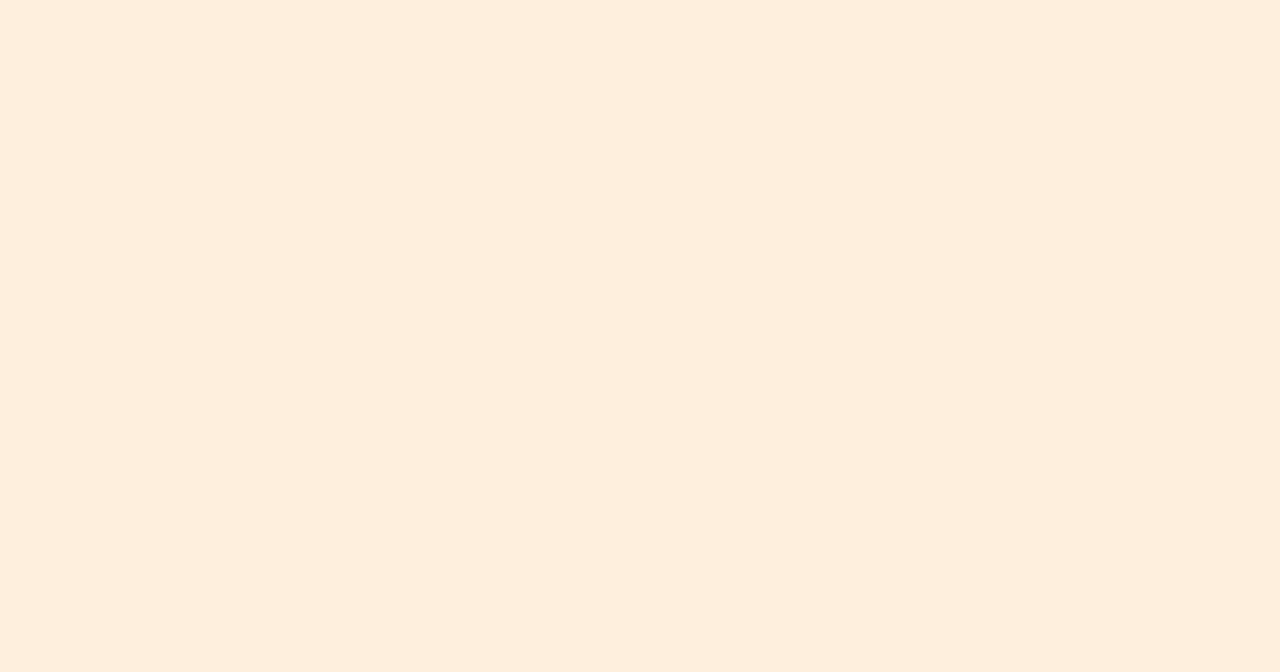
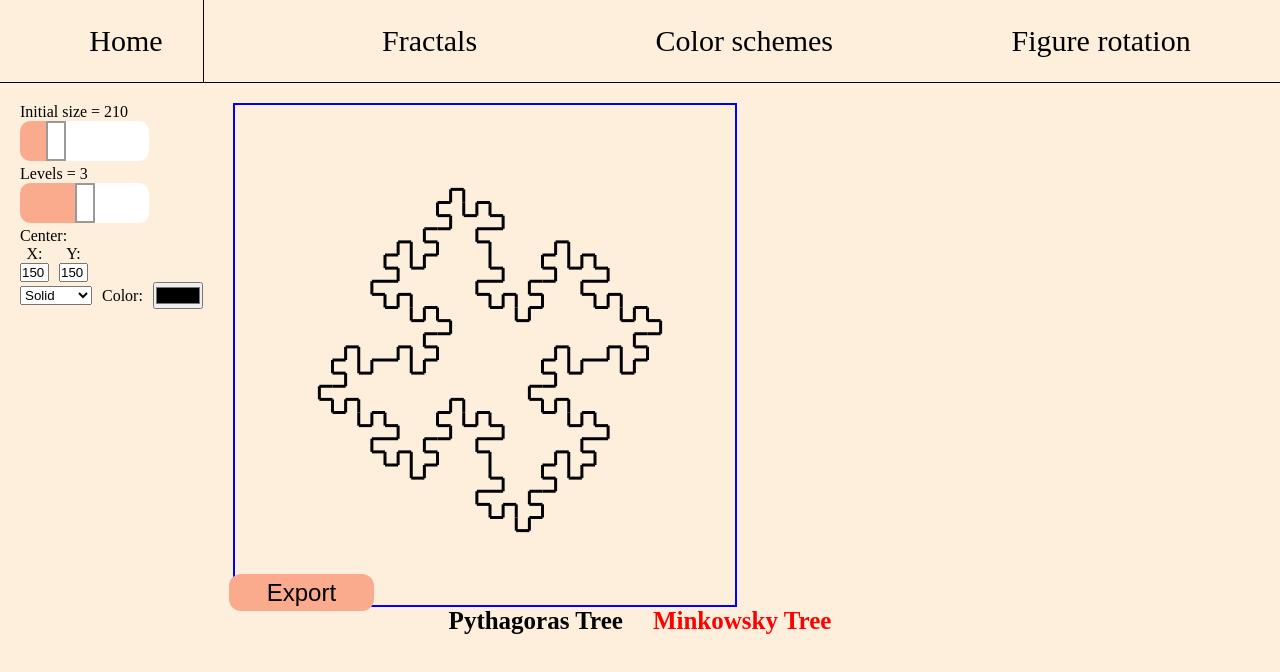
Before and after one commit to moskalenco-a/react-fractal, a React (Create React App) app: page /minkowsky in a window 1280 px wide. Before the commit this address had no page. Shown: the top 672 px of the page. Built offline with nearby package versions, Linux system fonts and the light colour scheme.

Commit message:
Add navigation, exporting canvas as png

```diff
--- a/src/components/Navbar.jsx
+++ b/src/components/Navbar.jsx
@@ -8,7 +8,7 @@ const Navbar = (props) => {
     <nav>
       <ul className={styles.menu}>
         <li className={firstClassName}><Link to="/">Home</Link></li>
-        <li className={styles.item}><Link to="/">Fractals</Link></li>
+        <li className={styles.item}><Link to="/pythagor">Fractals</Link></li>
         <li className={styles.item}><Link to="/">Color schemes</Link></li>
         <li className={styles.item}><Link to="/">Figure rotation</Link></li>
       </ul>
--- a/src/index.css
+++ b/src/index.css
@@ -1,5 +1,10 @@
+:root {
+  --primary-color: #faaa8d;
+  --background: #feefdd;
+}
+
 body {
-  background-color: #feefdd;
+  background-color: var(--background);
 }
 
 html, body, * {
--- a/src/index.js
+++ b/src/index.js
@@ -3,6 +3,7 @@ import ReactDOM from 'react-dom/client';
 import { Routes, Route, BrowserRouter } from 'react-router-dom'
 import reportWebVitals from './reportWebVitals';
 
+import Page from './components/Page';
 import Fractal from './pages/Fractal';
 import { drawPythagorasTree } from './DrawPythagorasTree';
 import { drawMinkowskiFractal } from './DrawMinkowskiFractal';
@@ -10,7 +11,8 @@ import './index.css';
 
 const MinkowskyIsland = (props) => {
   return (
-    <Fractal drawFunc={drawMinkowskiFractal}
+    <Fractal name="minkowsky"
+             drawFunc={drawMinkowskiFractal}
              minSize={150} maxSize={400}
              minLevels={1} maxLevels={5}
              defaultSize={210} defaultLevels={3}
@@ -20,10 +22,11 @@ const MinkowskyIsland = (props) => {
 
 const PythagorasTree = (props) => {
   return (
-    <Fractal drawFunc={drawPythagorasTree}
+    <Fractal name="pythagoras"
+             drawFunc={drawPythagorasTree}
              minSize={50} maxSize={400}
              minLevels={1} maxLevels={10}
-             defaultSize={85} defaultLevels={9}
+             defaultSize={77} defaultLevels={9}
              defaultX={288} defaultY={333} />
   );
 };
@@ -34,7 +37,9 @@ root.render(
   <React.StrictMode>
     <BrowserRouter>
       <Routes>
-        <Route path="/" element={<PythagorasTree />} />
+        <Route path="/" element={<Page />} />
+        <Route path="/pythagor" element={<PythagorasTree />} />
+        <Route path="/minkowsky" element={<MinkowskyIsland />} />
       </Routes>
     </BrowserRouter>
   </React.StrictMode>
--- a/src/pages/Fractal.jsx
+++ b/src/pages/Fractal.jsx
@@ -1,4 +1,6 @@
 import { useRef, useState, useEffect } from 'react';
+import { NavLink } from 'react-router-dom';
+
 import Page from '../components/Page';
 import styles from './Fractal.module.css';
 
@@ -64,7 +66,16 @@ const Fractal = (props) => {
   };
   const onLineStyleChange = (event) => {
     setLineStyle(event.target.value);
-  }
+  };
+  const linkActive = ({ isActive }) => isActive ? styles.activeLink : undefined;
+  const onExportClick = () => {
+    let canvasUrl = canvasRef.current.toDataURL();
+    const createEl = document.createElement('a');
+    createEl.href = canvasUrl;
+    createEl.download = props.name || "fractal";
+    createEl.click();
+    createEl.remove();
+  };
   return (
     <Page>
       <div className={styles.container}>
@@ -98,10 +109,18 @@ const Fractal = (props) => {
           </div>
         </div>
 
-        <canvas ref={canvasRef}
-                width={WIDTH}
-                height={HEIGHT}
-                className={styles.canvas} />
+        <div className={styles.canvas}>
+          <canvas ref={canvasRef}
+                  width={WIDTH}
+                  height={HEIGHT}
+                  className={styles.canvas} />
+          <button className={styles.export}
+                  onClick={onExportClick}>Export</button>
+        </div>
+      </div>
+      <div className={styles.links}>
+        <NavLink className={linkActive} to="/pythagor">Pythagoras Tree</NavLink>
+        <NavLink className={linkActive} to="/minkowsky">Minkowsky Tree</NavLink>
       </div>
     </Page>
   );
--- a/src/pages/Fractal.module.css
+++ b/src/pages/Fractal.module.css
@@ -23,6 +23,21 @@
   display: block;
   border: 1px solid blue;
   /* margin-left: 30px; */
+  position: relative;
+}
+
+.export {
+  cursor: pointer;
+  position: absolute;
+  bottom: -5px;
+  left: -5px;
+  background-color: var(--primary-color);
+  color: #000;
+  border: none;
+  font-size: 24px;
+  width: 145px;
+  height: 37px;
+  border-radius: 12px;
 }
 
 .colorContainer {
@@ -112,3 +127,22 @@ input[type="range"] {
 ::-ms-tooltip {
     display: none;
 }
+
+/* Navigation to other fractals */
+.links {
+  display: flex;
+  gap: 30px;
+  margin: 0 auto;
+  width: fit-content;
+}
+
+.links > a {
+  text-decoration: none;
+  color: #000;
+  font-size: 25px;
+  font-weight: bold;
+}
+
+.links > .activeLink {
+  color: red;
+}
```
